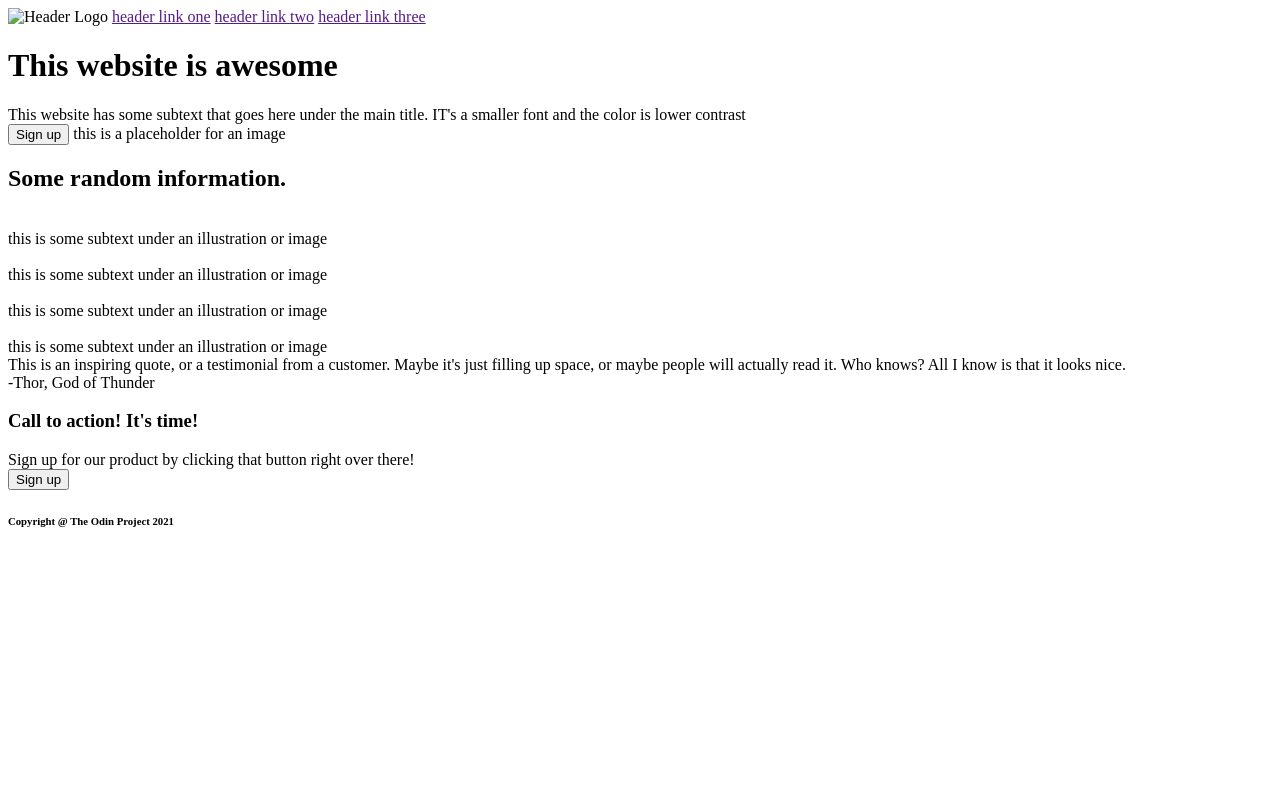
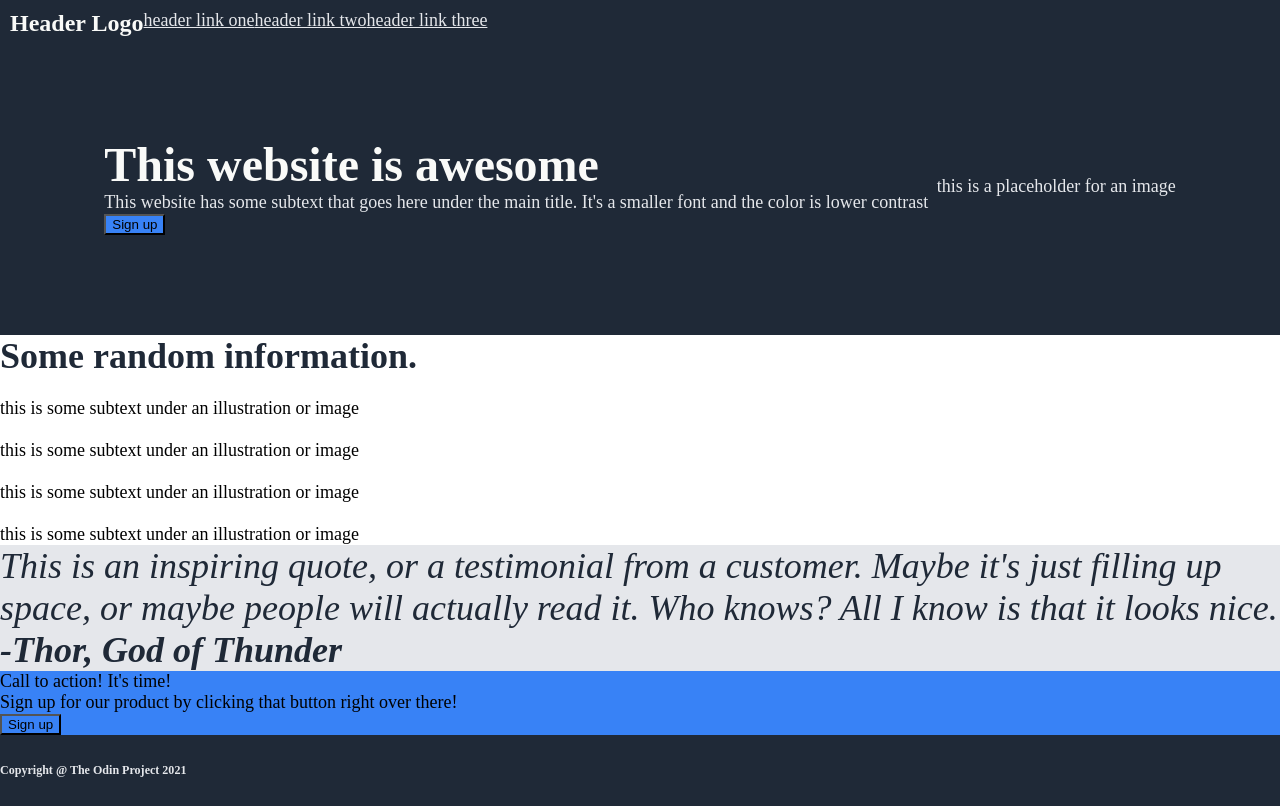
Before and after one commit to zack-of-all-trades/TOP-Foundations-Flexbox-Landing-Page, a plain HTML site: page index.html in a window 1280 px wide. Drawn offline with Linux system fonts and the light colour scheme.

Commit message:
css started

```diff
--- a/index.html
+++ b/index.html
@@ -3,52 +3,58 @@
       <head>
             <meta charset="UTF-8">
             <title>Flex-Landing Page</title>
+            <link rel="stylesheet" href="style.css"/>
       </head>
 
       <body>
-            <div class="header">
-                  <img src="" alt="Header Logo">
+            <div class="container-one">
+                  <div class="c-one-header">
+                        <img src="" alt=""><div class="logo-text">Header Logo</div></img>
                         <a href="" target="_blank" rel="noopener noreferrer">header link one</a>
                         <a href="" target="_blank" rel="noopener noreferrer">header link two</a>
                         <a href="" target="_blank" rel="noopener noreferrer">header link three</a>
                   </div>
-
-            <div class="container one">
-                  <h1> This website is awesome</h1>
-                  <div>This website has some subtext that goes here under the main title.  IT's  a smaller font and the color is
+                  <div class="c-one-body">
+                        <div class="c-one-body-left">
+                              <div class="c-one-main-text"> This website is awesome</div>
+                              <div class="c-one-secondary-text">This website has some subtext that goes here under the main title.  It's  a smaller font and the color is
                               lower contrast</div>
                               <a href="" target="_blank" rel="noopener noreferrer"><button>Sign up</button></a>
-                  <img src="" alt="">this is a placeholder for an image</img>
                         </div>
-
-            <div class="container two">
-                  <h2>Some random information.</h2>
-                  <div class="pic one">
-                        <img src="" alt="">
-                        <div>this is some subtext under an illustration or image</div>
+                        <div class="c-one-body-right">
+                              <img src="" alt=""><div class="placeholder-text">this is a placeholder for an image</div></img>
                         </div>
-                  <div class="pic two">
-                        <img src="" alt="">
-                        <div>this is some subtext under an illustration or image</div>
-                  </div>
-                  <div class="pic three">
-                        <img src="" alt="">
-                        <div>this is some subtext under an illustration or image</div>
-                  </div>
-                  <div class="pic four">
-                        <img src="" alt="">
-                        <div>this is some subtext under an illustration or image</div>
                   </div>
             </div>
 
-            <div class="container three">
-                  <div>This is an inspiring quote, or a testimonial from a customer.  Maybe it's just filling up space, or maybe
-                        people will actually read it.  Who knows?  All I know is that it looks nice.</div>
-                  <div>-Thor, God of Thunder</div>
+            <div class="container-two">
+                  <div class="c-two-header">Some random information.</div>
+                  <div class="pic one">
+                        <img src="" alt=""/>
+                        <div class="c-two-text">this is some subtext under an illustration or image</div>
+                  </div>
+                  <div class="pic two">
+                        <img src="" alt=""/>
+                        <div class="c-two-text">this is some subtext under an illustration or image</div>
+                  </div>
+                  <div class="pic three">
+                        <img src="" alt=""/>
+                        <div class="c-two-text">this is some subtext under an illustration or image</div>
+                  </div>
+                  <div class="pic four">
+                        <img src="" alt=""/>
+                        <div class="c-two-text">this is some subtext under an illustration or image</div>
+                  </div>
             </div>
 
-            <div class="container four">
-                  <h3>Call to action!  It's time!</h3>
+            <div class="container-three">
+                  <div class="c-three-main-text">This is an inspiring quote, or a testimonial from a customer.  Maybe it's just filling up space, or maybe
+                        people will actually read it.  Who knows?  All I know is that it looks nice.</div>
+                  <div class="c-three-secondary-text">-Thor, God of Thunder</div>
+            </div>
+
+            <div class="container-four">
+                  <div>Call to action!  It's time!</div>
                   <div>Sign up for our product by clicking that button right over there!</div>
                   <a href="" target="_blank" rel="noopener noreferrer"><button>Sign up</button></a>
             </div>
--- a/style.css
+++ b/style.css
@@ -0,0 +1,70 @@
+body{
+      display: flex;
+      flex-direction: column;
+      font-size: 18px;
+      margin: 0;
+      padding: 0;
+}
+
+.c-one-header{
+      display: flex;
+      margin: 10px;
+}
+
+.c-one-body{
+      display: flex;
+      justify-content: space-around;
+      margin: 100px;
+}
+
+.c-one-body-left{
+      display: flex;
+      flex-direction: column;
+}
+
+.c-one-body-right{
+      display: flex;
+      justify-content: center;
+      align-items: center;
+}
+
+.container-one, .footer{
+      background-color: #1f2937;
+}
+
+.logo-text{
+      font-size: 24px;
+      font-weight: bold;
+      color: #f9faf8;
+}
+
+.c-one-header a, .c-one-secondary-text, .placeholder-text, .footer{
+      color: #e5e7eb;
+}
+
+.c-one-main-text{
+      font-size: 48px;
+      font-weight: bolder;
+      color: #f9faf8;
+}
+
+.c-two-header{
+      font-size: 36px;
+      font-weight: bolder;
+      color: #1f2937;
+}
+
+.container-three{
+      background-color: #e5e7eb;
+      font-size: 36px;
+      font-style: italic;
+      color: #1f2937;
+}
+
+.c-three-secondary-text{
+      font-weight: bold;
+}
+
+.container-four, button{
+      background-color: #3882f6;
+}
```
Lines whose indentation alone changed are shown as unchanged.
